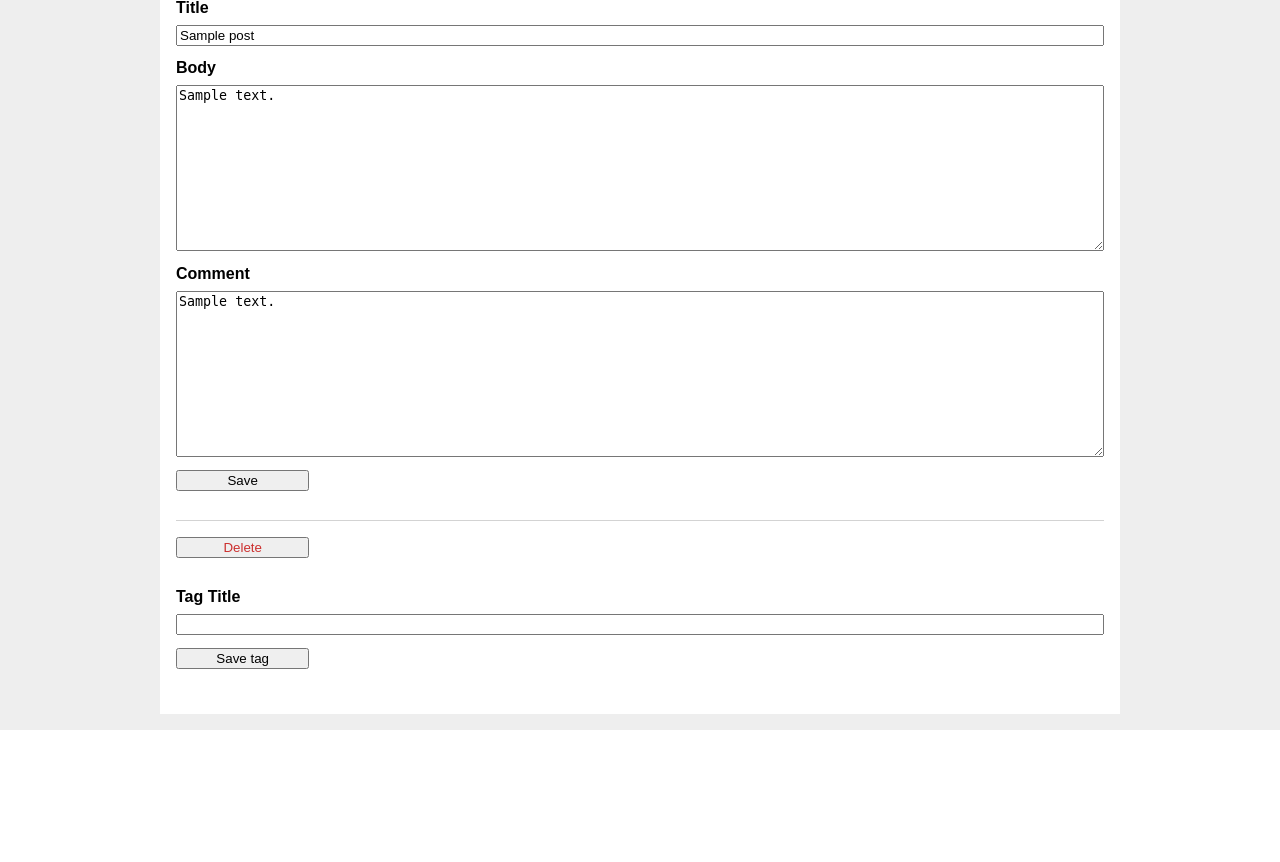
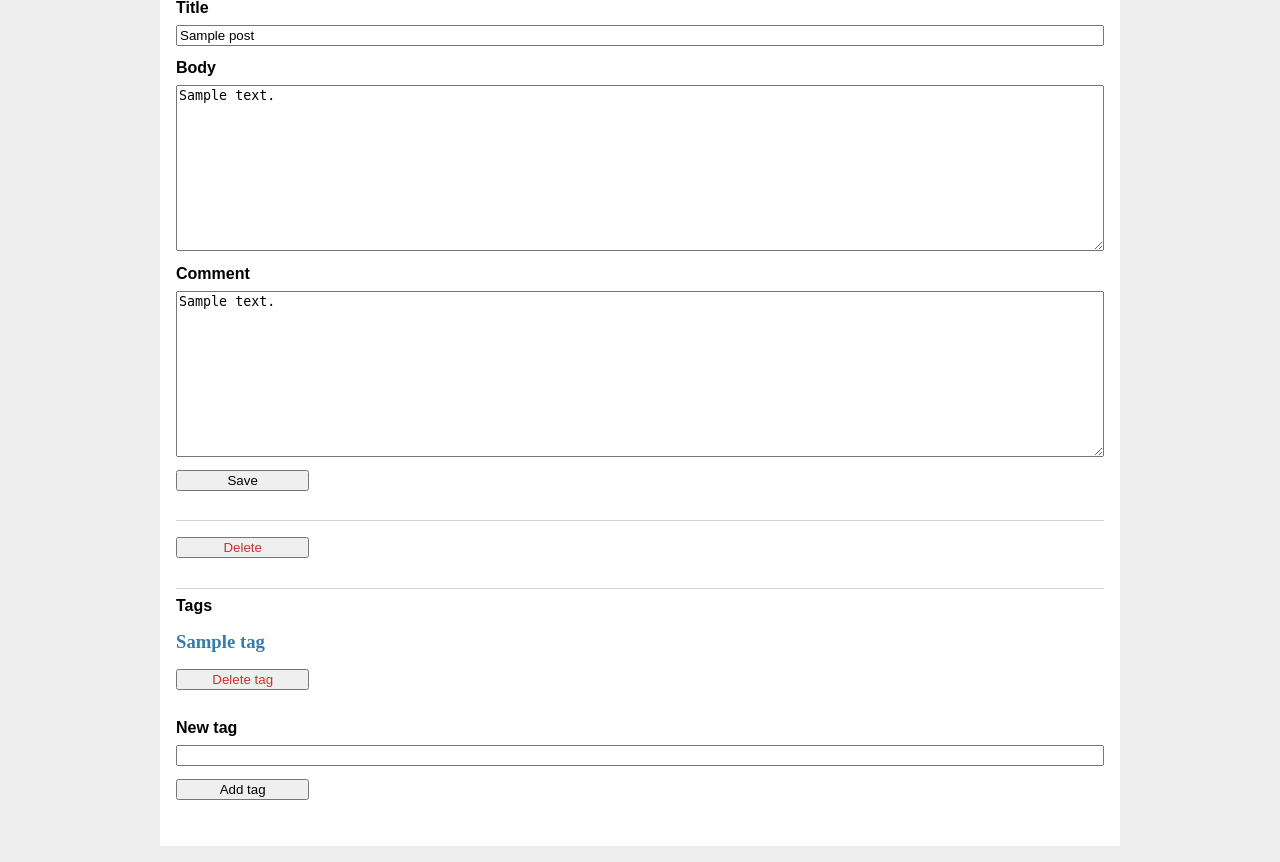
Before and after one commit to mikael-pintassilgo/divertidos.games, a Flask app: template flaskr/templates/blog/update.html in a window 1280 px wide. Shown: the part 115-977 px from the top of the page. Before the commit the page ends 845 px from the top, so only its background shows below. Run offline with Flask 3, Linux system fonts and the light colour scheme; the template is opened without the code that fills it: most values are stand-ins (such as "Sample title", 1, 10 or a date in 2020).

Commit message:
Add tag and delete tag

```diff
--- a/flaskr/templates/blog/update.html
+++ b/flaskr/templates/blog/update.html
@@ -21,11 +21,29 @@
   <form action="{{ url_for('blog.delete', id=post['id']) }}" method="post">
     <input class="danger" type="submit" value="Delete" onclick="return confirm('Are you sure?');">
   </form>
+  <hr>
+
+  <label>Tags</label>
+  {% for tag in tags %}
+    <article class="">
+      <header>
+        <div>
+          <h1>{{ tag['title'] }}</h1>
+          <form action="{{ url_for('blog.delete_element_tag', id=tag['id']) }}" method="post">
+            <input class="danger" type="submit" value="Delete tag" onclick="return confirm('Are you sure?');">
+          </form>
+        </div>
+      </header>
+    </article>
+    {% if not loop.last %}
+      <hr>
+    {% endif %}
+  {% endfor %}
 
   <form action="{{ url_for('blog.create_tag', id=post['id']) }}" method="post">
-    <label for="tag_title">Tag Title</label>
+    <label for="tag_title">New tag</label>
     <input name="tag_title" id="tag_title" value="{{ request.form['tag_title'] }}" required>
 
-    <input type="submit" value="Save tag">
+    <input type="submit" value="Add tag">
   </form>
 {% endblock %}
```
Also changed, not shown: flaskr/blog.py (+25 -4 lines).
